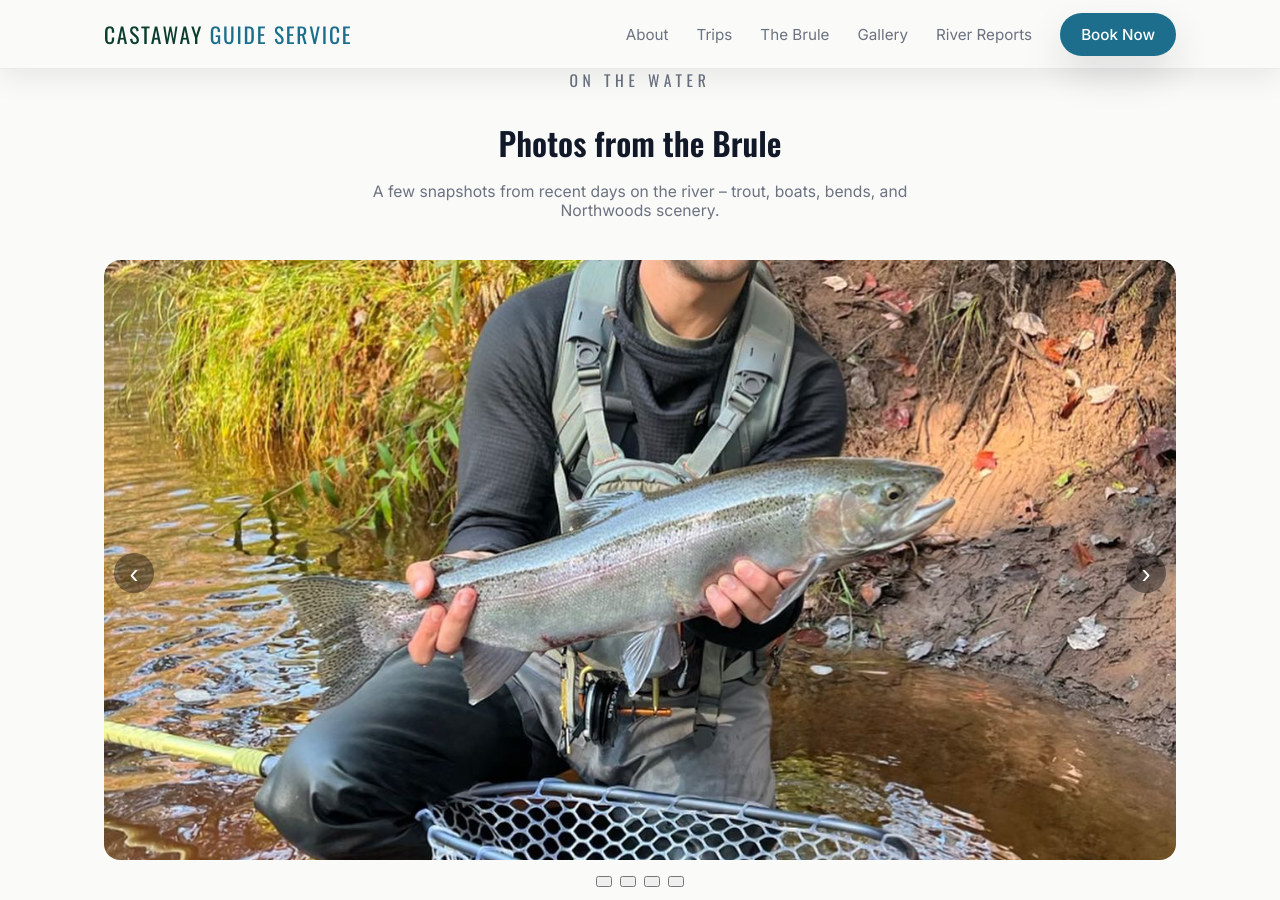
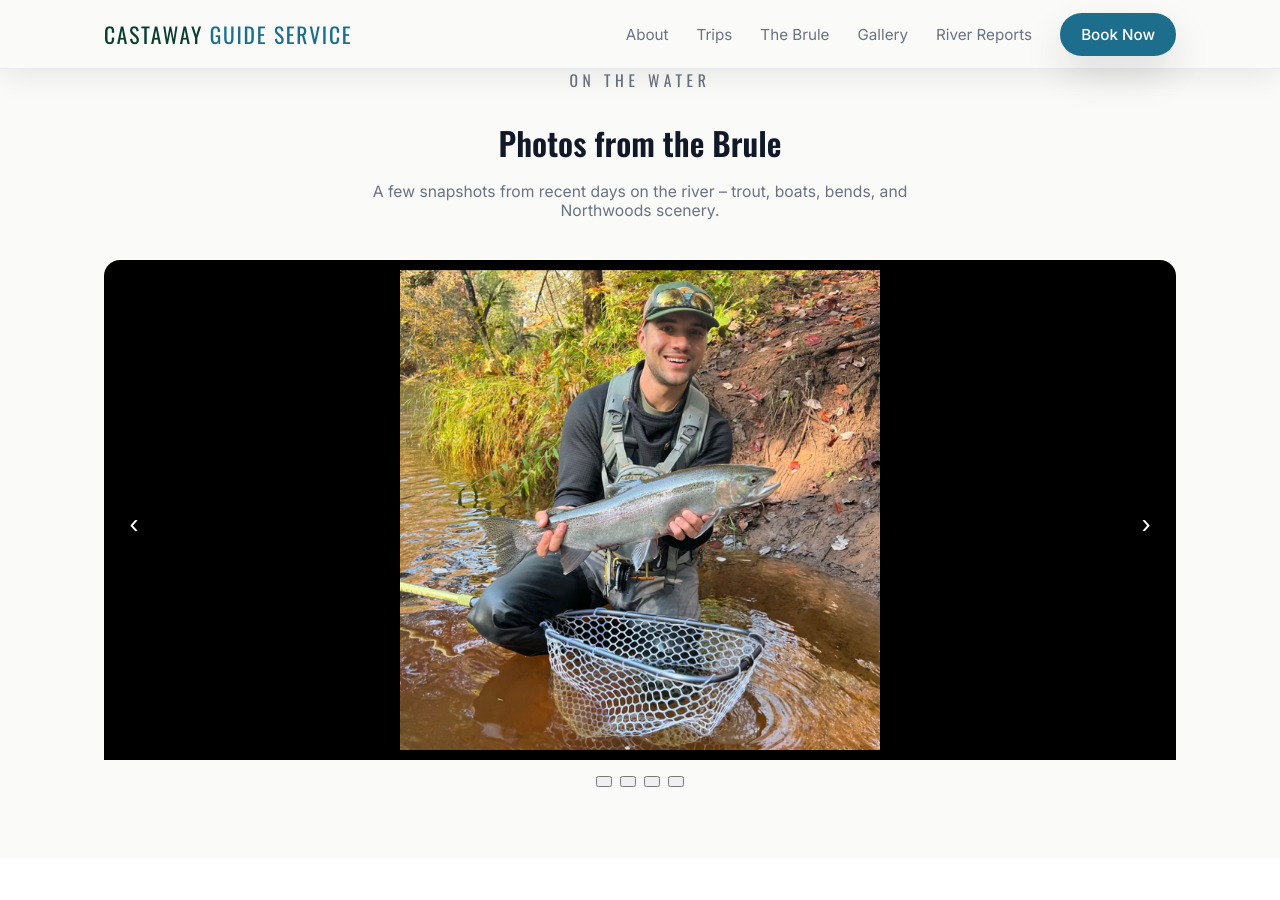
Before and after one commit to adamholden7/CastAwayGuideService, a Jekyll site: the page built from index.md, in a window 1280 px wide and 900 px high, scrolled down 3488 px. Built offline with Jekyll 4.4.1, drawn with Linux system fonts in a browser that asks for light colours.

Commit message:
Update styles.css

```diff
--- a/assets/css/styles.css
+++ b/assets/css/styles.css
@@ -1608,16 +1608,15 @@
 
 .carousel-slide {
   min-width: 100%;
-  height: 600px;    /* Increase this (500–700px usually works great) */
-  position: relative;
+  height: 500px;
+  background: #000;    /* optional letterbox color */
 }
 
 .carousel-slide img {
   width: 100%;
   height: 100%;
-  object-fit: cover;   /* keeps quality */
-  object-position: center;
-  display: block;
+  object-fit: contain; /* shows full image */
+  padding: 10px;
   border-radius: 1rem;
 }
 
```
